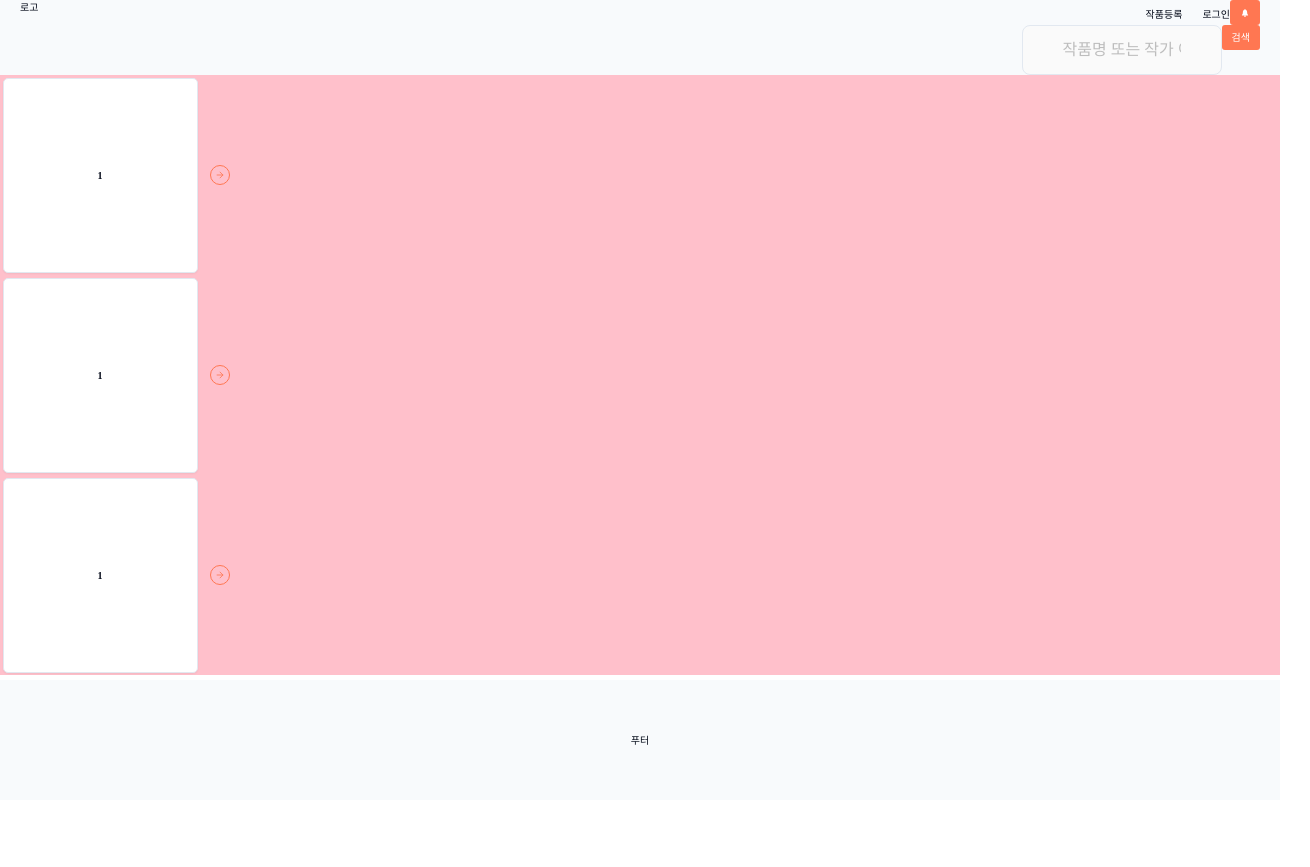
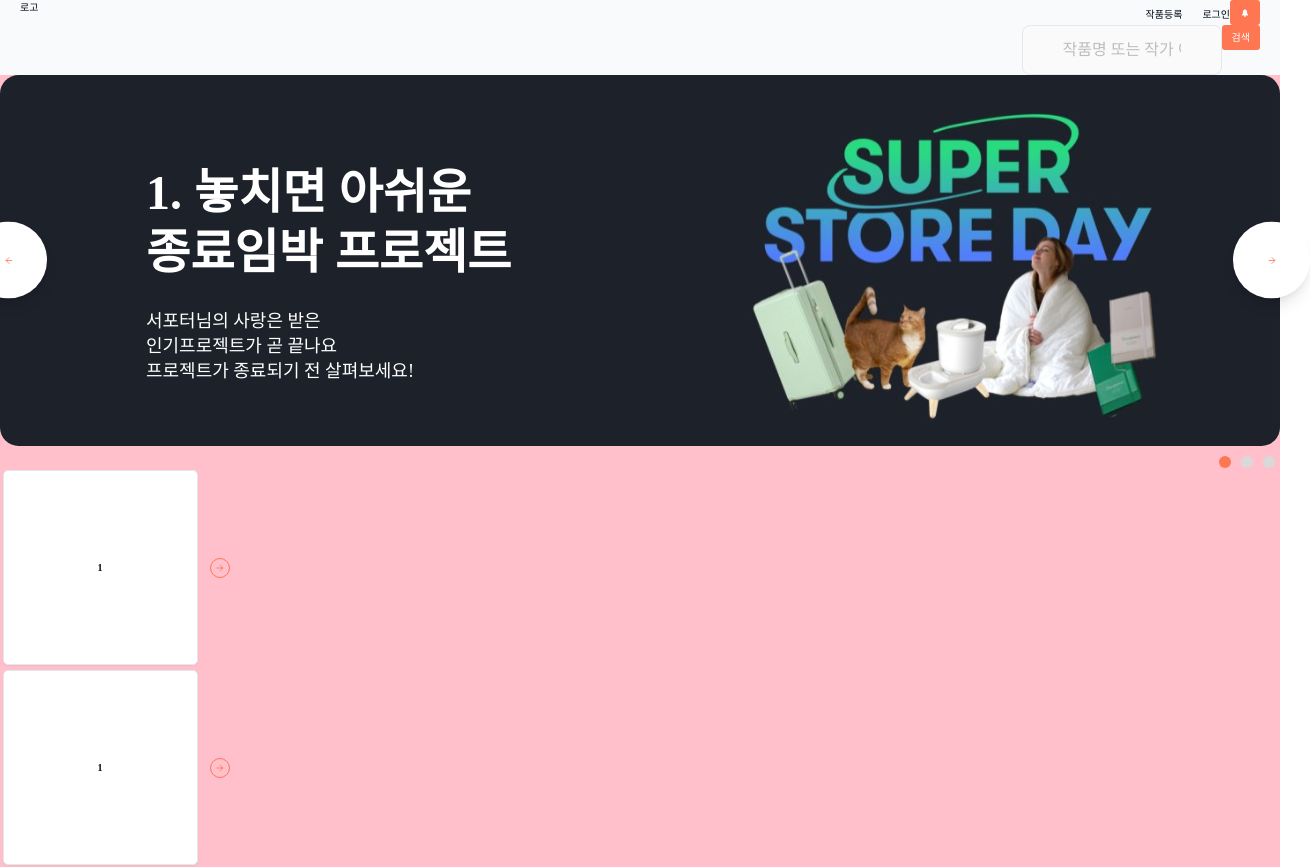
Before and after one commit to Team-YUMU/YUMU-FE, a Next.js app: page / in a window 1280 px wide. Shown: the top 867 px of the page, 1310 px wide, since content can reach past the window. Before the commit the page ends 800 px from the top, so only its background shows below. Built offline with nearby package versions, Linux system fonts and the light colour scheme.

Commit message:
fix : 메인 베너 구현

```diff
--- a/src/pages/landing/index.tsx
+++ b/src/pages/landing/index.tsx
@@ -1,12 +1,133 @@
-import React from 'react';
+import React, { useState } from 'react';
 import { Card, CardContent } from '@/components/ui/card';
 import { Carousel, CarouselContent, CarouselItem, CarouselNext, CarouselPrevious } from '@/components/ui/carousel';
+import Image from 'next/image';
+import Autoplay from 'embla-carousel-autoplay';
+
+const BannerInformation = [
+  {
+    src: '/svgs/banner-1.svg',
+    title: (
+      <>
+        1. 놓치면 아쉬운 <br /> 종료임박 프로젝트
+      </>
+    ),
+    subTitle: (
+      <>
+        서포터님의 사랑은 받은 <br />
+        인기프로젝트가 곧 끝나요 <br />
+        프로젝트가 종료되기 전 살펴보세요!
+      </>
+    ),
+  },
+  {
+    src: '/svgs/banner-1.svg',
+    title: (
+      <>
+        2. 놓치면 아쉬운 <br /> 종료임박 프로젝트
+      </>
+    ),
+    subTitle: (
+      <>
+        서포터님의 사랑은 받은 <br />
+        인기프로젝트가 곧 끝나요 <br />
+        프로젝트가 종료되기 전 살펴보세요!
+      </>
+    ),
+  },
+  {
+    src: '/svgs/banner-1.svg',
+    title: (
+      <>
+        3. 놓치면 아쉬운 <br /> 종료임박 프로젝트
+      </>
+    ),
+    subTitle: (
+      <>
+        서포터님의 사랑은 받은 <br />
+        인기프로젝트가 곧 끝나요 <br />
+        프로젝트가 종료되기 전 살펴보세요!
+      </>
+    ),
+  },
+];
 
 export default function Landing() {
+  const [activeIndex, setActiveIndex] = useState(0);
+
+  const nextSlide = () => {
+    setActiveIndex((prevIndex) => (prevIndex === BannerInformation.length - 1 ? 0 : prevIndex + 1));
+  };
+
+  const prevSlide = () => {
+    setActiveIndex((prevIndex) => (prevIndex === 0 ? BannerInformation.length - 1 : prevIndex - 1));
+  };
   return (
     <>
       <main className='mx-auto max-w-[137.5rem] bg-[pink]'>
+        {/* 베너 */}
+        <section>
+          <Carousel
+            className=' w-full'
+            plugins={[
+              Autoplay({
+                delay: 2000,
+              }),
+            ]}
+            opts={{
+              loop: true,
+              watchDrag: false,
+              active: false,
+            }}
+          >
+            <CarouselContent
+              style={{
+                transform: `translateX(-${activeIndex * 100}%)`,
+                transition: 'transform 0.5s ease-in-out',
+              }}
+            >
+              {BannerInformation.map((el, index) => (
+                <CarouselItem className='relative' key={index}>
+                  <Image
+                    src={el.src}
+                    alt={`배너이미지 ${index + 1}`}
+                    width={1375}
+                    height={396}
+                    priority
+                    className='h-auto w-full object-cover'
+                  />
+                  <div className='absolute left-[15.6rem] top-0 max-h-[39.8rem] max-w-[37.2rem]'>
+                    <p className='pt-[8.8rem] text-[4.8rem] font-bold leading-[6rem] text-[#fff]'>{el.title}</p>
+                    <div className='mt-[2.6rem] text-[1.8rem] font-normal leading-[2.5rem] text-[#fff]'>
+                      {el.subTitle}
+                    </div>
+                  </div>
+                </CarouselItem>
+              ))}
+            </CarouselContent>
+            <CarouselPrevious
+              type='button'
+              onClick={prevSlide}
+              className='h-[7.7rem] w-[7.7rem] rounded-full border-transparent bg-[#fff] shadow-lg'
+            />
+            <CarouselNext
+              type='button'
+              onClick={nextSlide}
+              className='h-[7.7rem] w-[7.7rem] rounded-full border-transparent bg-[#fff] shadow-lg'
+            />
+          </Carousel>
+          <div className='mt-4 flex justify-end'>
+            {BannerInformation.map((_, index) => (
+              <span
+                key={index}
+                onClick={() => setActiveIndex(index)}
+                className={`mx-2 h-[1.2rem] w-[1.2rem] cursor-pointer rounded-full ${index === activeIndex ? 'bg-[#ff7752]' : 'bg-[#d9d9d9]'}`}
+              ></span>
+            ))}
+          </div>
+        </section>
         {/* 현재 라이브 경매 - 정적a */}
+
         {/* 인기경매 - 정적*/}
         {/* 기획전 */}
         <div>
```
